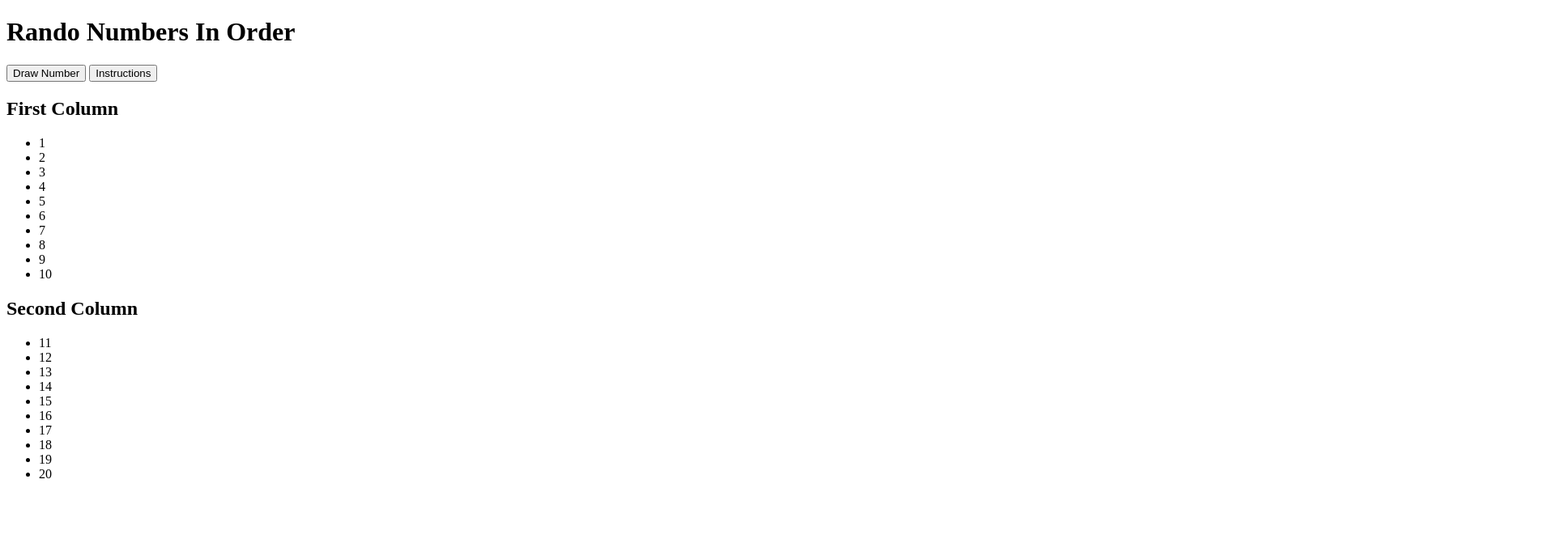
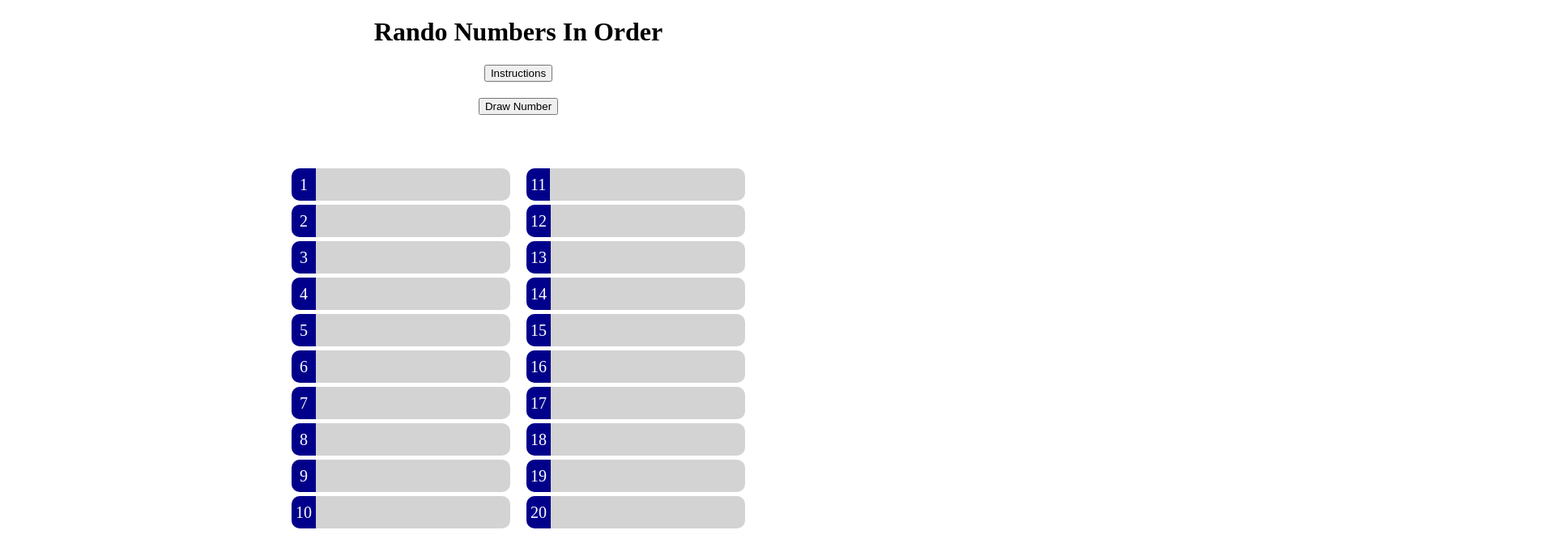
Before and after one commit to ALynch95/milestone-project-1, a plain HTML site: page index.html in a window 1280 px wide. Shown: the whole page at 81% size, 1920 px wide, since content can reach past the window. Drawn offline with Linux system fonts and the light colour scheme.

Commit message:
Some Centering & CSS

```diff
--- a/index.html
+++ b/index.html
@@ -10,41 +10,68 @@
 </head>
 <body>
     <h1>Rando Numbers In Order</h1>
+  <div class="instru-button">
+    <button type="button" id="instructions">Instructions</button>
+    </div>
+  <div class="draw-container">
+    <button onclick="num()" type="button" id="draw">Draw Number</button>
+      <div id = "result"> </div>
+</div>
 
-    <button onclick="num()" type="button" id="draw">Draw Number</button>
-    <button type="button" id="instructions">Instructions</button>
-    <p>
-      <div id = "result"> </div>
-   </p>
+
+
+
 <div class="container">
+
     <div class="column">
-        <h2>First Column</h2>
+        <h2></h2>
         <ul id="column1">
-          <li>1</li>
-          <li>2</li>
-          <li>3</li>
-          <li>4</li>
-          <li>5</li>
-          <li>6</li>
-          <li>7</li>
-          <li>8</li>
-          <li>9</li>
-          <li>10</li>
+          <li></li>
+            <p id="one">1</p>
+          <li></li>
+            <p id="two">2</p>
+          <li></li>
+            <p id="three">3</p>
+          <li></li>
+            <p id="four">4</p>
+          <li></li>
+            <p id="five">5</p>
+          <li></li>
+            <p id="six">6</p>
+          <li></li>
+            <p id="seven">7</p>
+          <li></li>
+            <p id="eight">8</p>
+          <li></li>
+            <p id="nine">9</p>
+          <li></li>
+            <p>10</p>
         </ul>
     </div>
+
     <div class="column">
-        <h2>Second Column</h2>
+        <h2></h2>
         <ul id="column2">
-          <li>11</li>
-          <li>12</li>
-          <li>13</li>
-          <li>14</li>
-          <li>15</li>
-          <li>16</li>
-          <li>17</li>
-          <li>18</li>
-          <li>19</li>
-          <li>20</li>
+          <li></li>
+            <p>11</p>
+          <li></li>
+            <p>12</p>
+          <li></li>
+            <p>13</p>
+          <li></li>
+            <p>14</p>
+          <li></li>
+            <p>15</p>
+          <li></li>
+            <p>16</p>
+          <li></li>
+            <p>17</p>
+          <li></li>
+            <p>18</p>
+          <li></li>
+            <p>19</p>
+          <li></li>
+            <p>20</p>
         </ul>
       </div>
     </div>
@@ -52,6 +79,5 @@
 
 
 
-
 </body>
 </html>
--- a/style.css
+++ b/style.css
@@ -0,0 +1,67 @@
+h1 {
+    text-align: center;
+}
+
+.container {
+    display: flex;
+    justify-content: center;
+  }
+
+  .column {
+    flex: 1;
+    padding: 10px;
+    display: flex;
+    flex-direction: column;
+    align-items: center;
+  }
+
+  li {
+    margin-bottom: 5px;
+    text-align: center;
+    padding: 30px 0px 10px 20px;
+    font-size: 20px;
+    background-color: lightgray;
+    border-radius: 10px;
+    max-width: 250px;
+    min-width: 250px;
+    position: relative;
+  }
+
+#column1 {
+    list-style: none;
+    padding: 0px 0px 0px 1000px;
+    position: relative;
+}
+
+#column2 {
+    list-style: none;
+    padding: 0px 1000px 0px 0px;
+    position: relative;
+}
+
+p {
+    background-color: darkblue;
+    color: white;
+    font-size: 20px;
+    position: absolute;
+    margin: -45px 0px 0px 0px ;
+    padding: 9px 5px 8px 5px;
+    border-top-left-radius: 10px;
+    border-bottom-left-radius: 10px;
+}
+
+#one, #two, #three, #four, #five, #six, #seven, #eight, #nine {
+    padding: 9px 10px 8px 10px;
+    border-top-left-radius: 10px;
+    border-bottom-left-radius: 10px;
+}
+
+.draw-container {
+    margin-top: 20px;
+    text-align: center;
+  }
+
+.instru-button {
+    margin-top: 20px;
+    text-align: center;
+}
```
